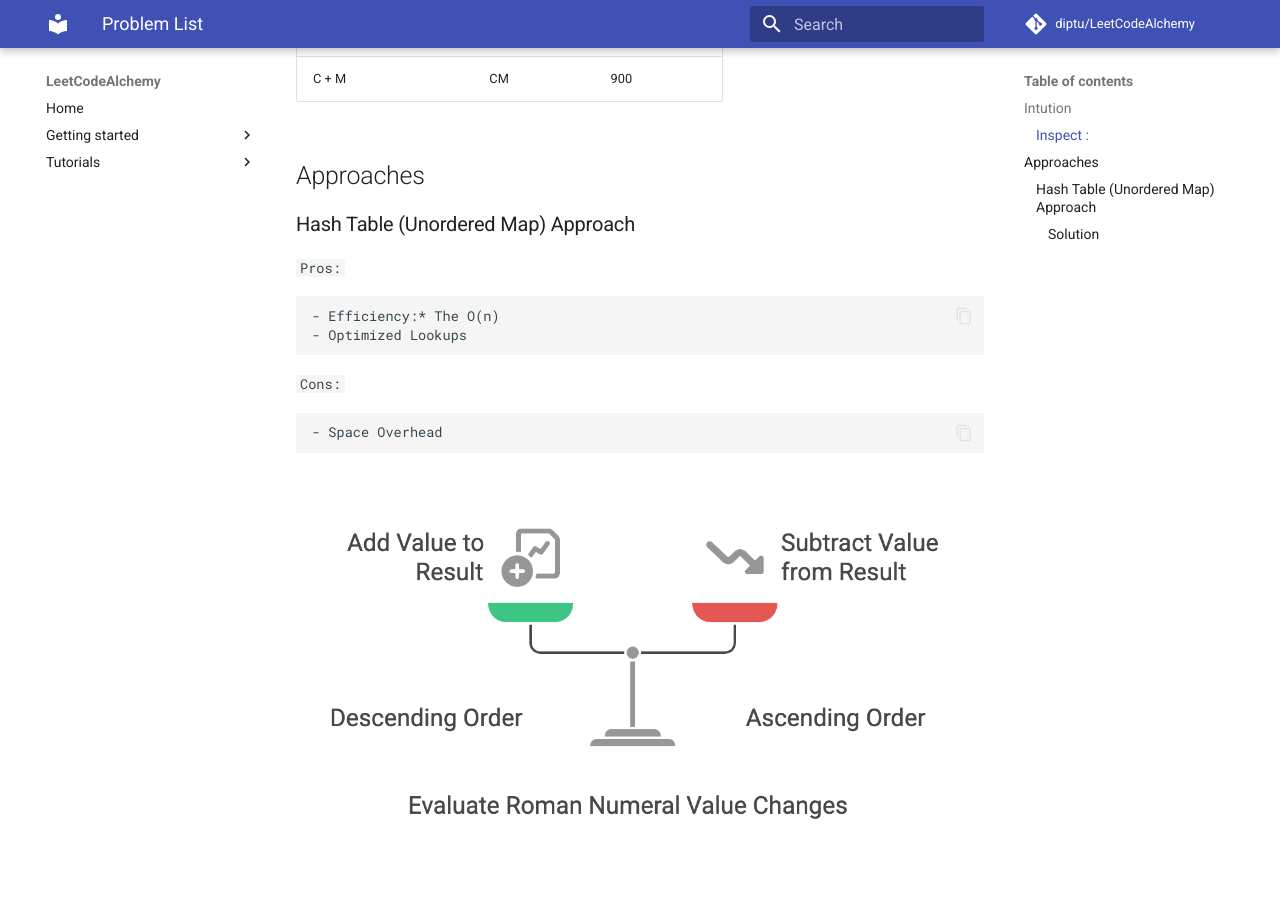
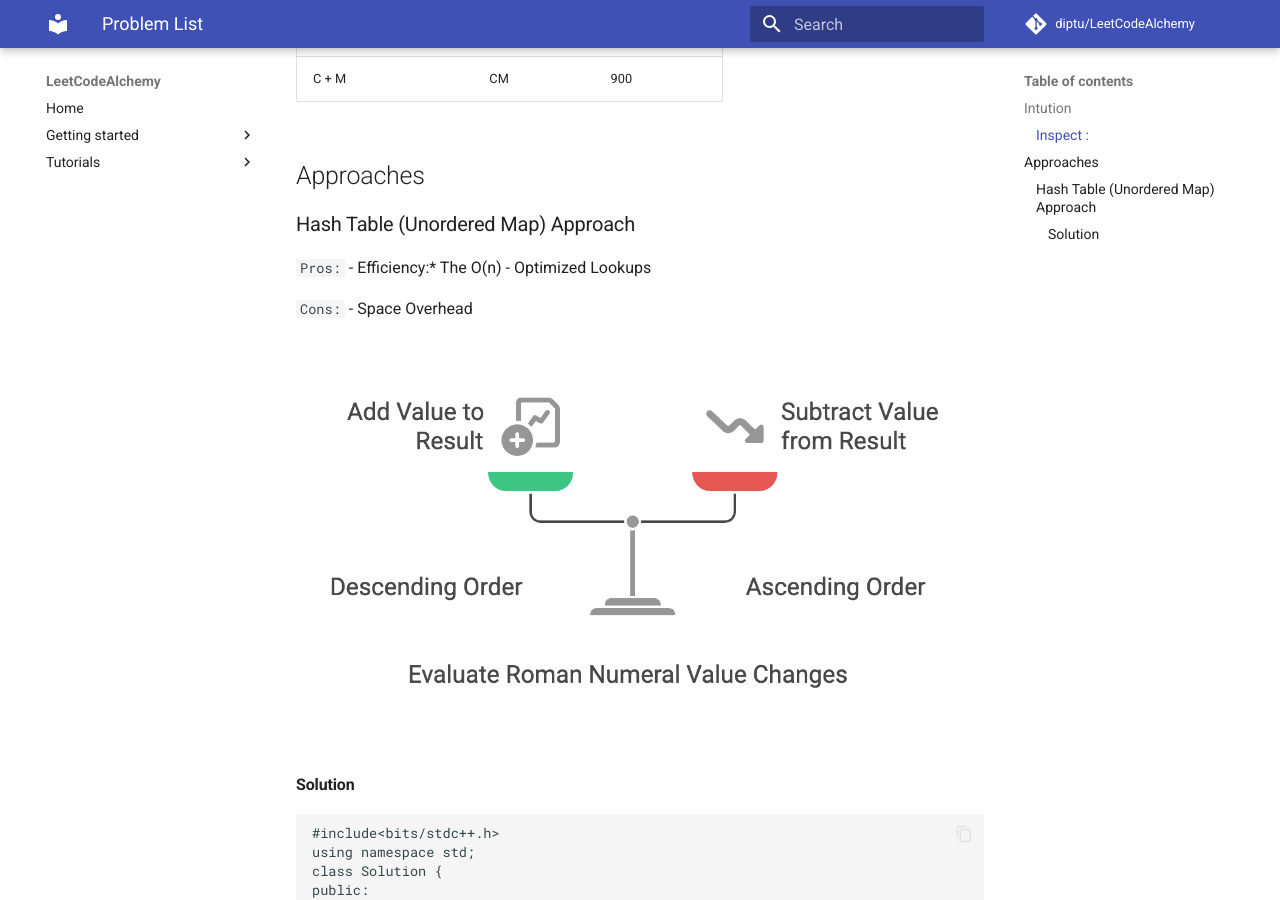
Before and after one commit to diptu/LeetCodeAlchemy, an MkDocs documentation site: the page built from docs/tutorials/hashtable/13.md, in a window 1280 px wide and 900 px high, scrolled down 769 px. Built offline with MkDocs 1.6.1 and Material for MkDocs 9.7.7, drawn with Linux system fonts in a browser that asks for light colours; comment, search, counter and statistics services are not loaded.

Commit message:
Leetcode hashmap continued..

```diff
--- a/docs/tutorials/hashtable/13.md
+++ b/docs/tutorials/hashtable/13.md
@@ -35,13 +35,12 @@
 ### Hash Table (Unordered Map) Approach
 
 <code>Pros:</code>
-
     - Efficiency:* The O(n)
     - Optimized Lookups
 
 <code>Cons:</code>
+    - Space Overhead
 
-    - Space Overhead
 ![solution](13.png"roman-to-int-solution.png")
 
 #### Solution
```
Also changed, not shown: docs/tutorials/hashtable/12.md (+1 -0 lines), docs/tutorials/hashtable/index.md (+1 -1 lines).
